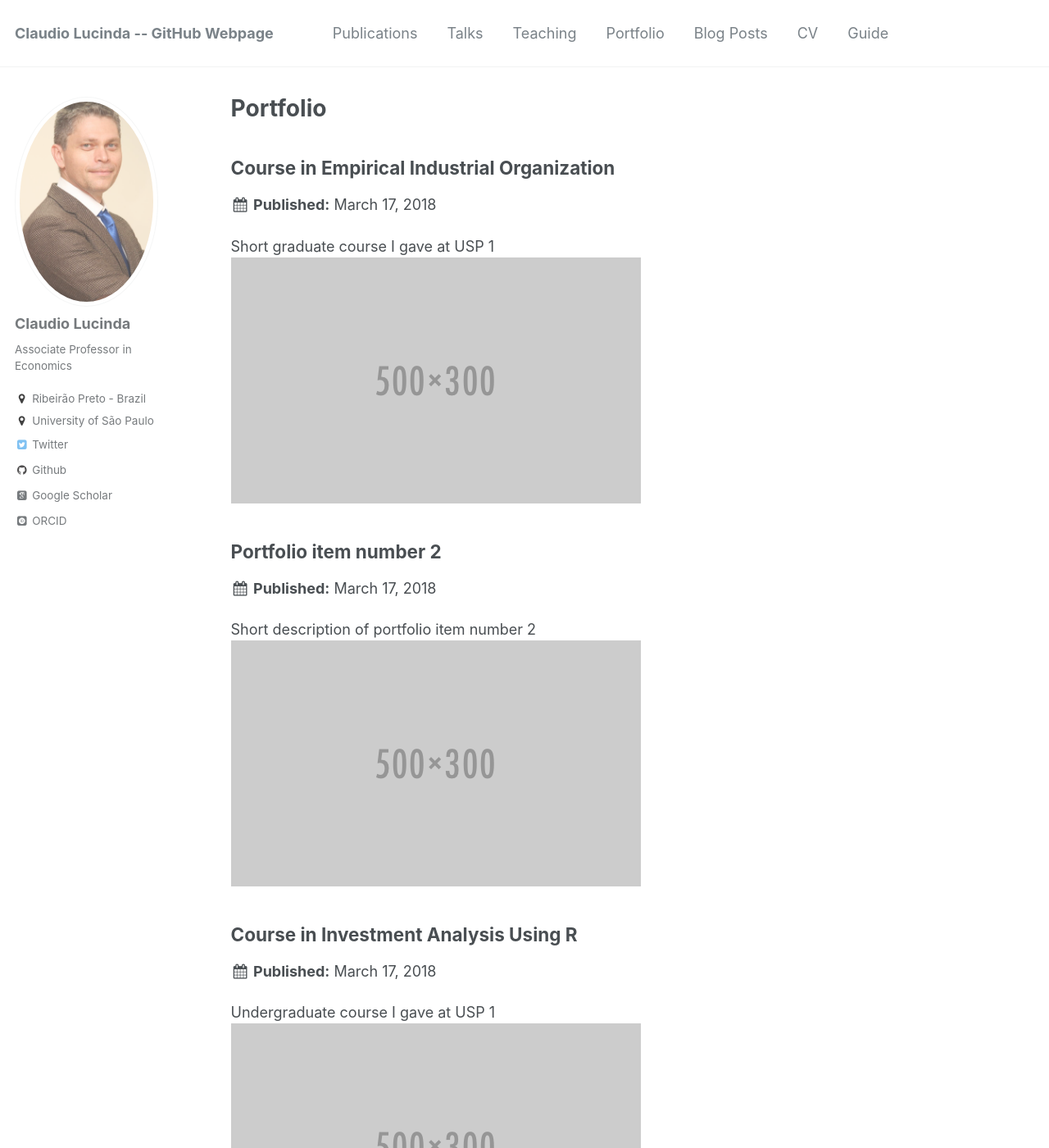
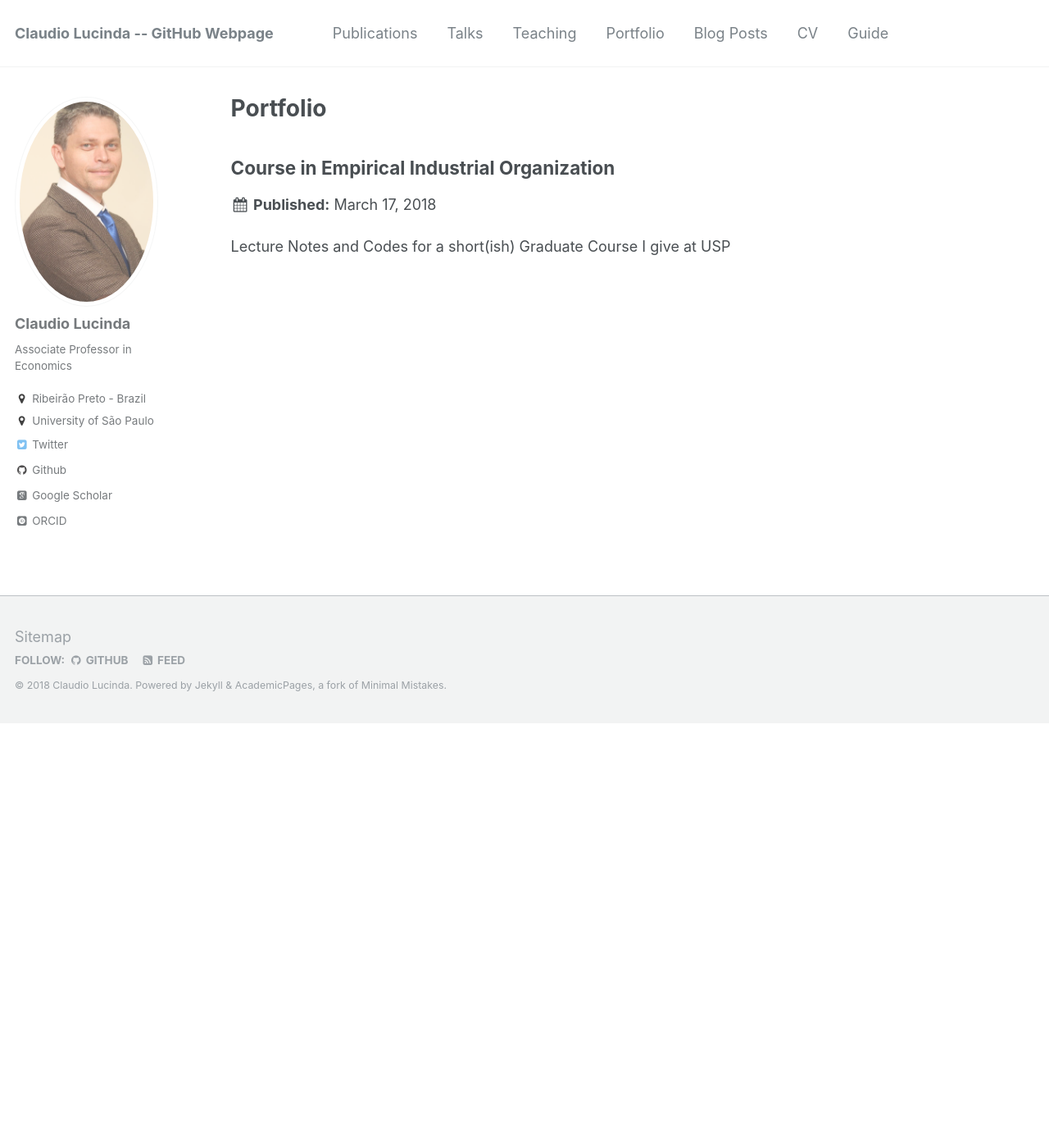
Before and after one commit to claudiolucinda/claudiolucinda.github.io, a Jekyll site: the page built from _pages/portfolio.html, in a window 1280 px wide and 1400 px high. Shown: the whole window at 82% size. Built offline with Jekyll 4.4.1, drawn with Linux system fonts in a browser that asks for light colours; some web fonts are replaced.

Commit message:
Portfolio

```diff
--- a/_portfolio/portfolio-1.md
+++ b/_portfolio/portfolio-1.md
@@ -1,7 +1,11 @@
 ---
 title: "Course in Empirical Industrial Organization"
-excerpt: "Short graduate course I gave at USP 1<br/><img src='/images/500x300.png'>"
+excerpt: "[Lecture Notes and Codes for a short(ish) Graduate Course I give at USP](https://github.com/claudiolucinda/Topics_EIO)"
 collection: portfolio
 ---
 
-- [Lecture Notes and Codes for a short(ish) Graduate Course I give at USP](https://github.com/claudiolucinda/Topics_EIO)
+---
+title: "Course in Investment Analysis Using R"
+excerpt: "[Lecture Notes and R Codes for an Undergraduare Course I give at USP](https://github.com/claudiolucinda/FinEconBras)"
+collection: portfolio
+---
--- a/_portfolio/portfolio-2.md
+++ /dev/null
@@ -1,7 +0,0 @@
----
-title: "Course in Investment Analysis Using R"
-excerpt: "Undergraduate course I gave at USP 1<br/><img src='/images/500x300.png'>"
-collection: portfolio
----
-
-- [Lecture Notes and R Codes for an Undergraduare Course I give at USP](https://github.com/claudiolucinda/FinEconBras)
```
Also changed, not shown: _portfolio/portfolio-2.html (deleted, +0 -7 lines).
